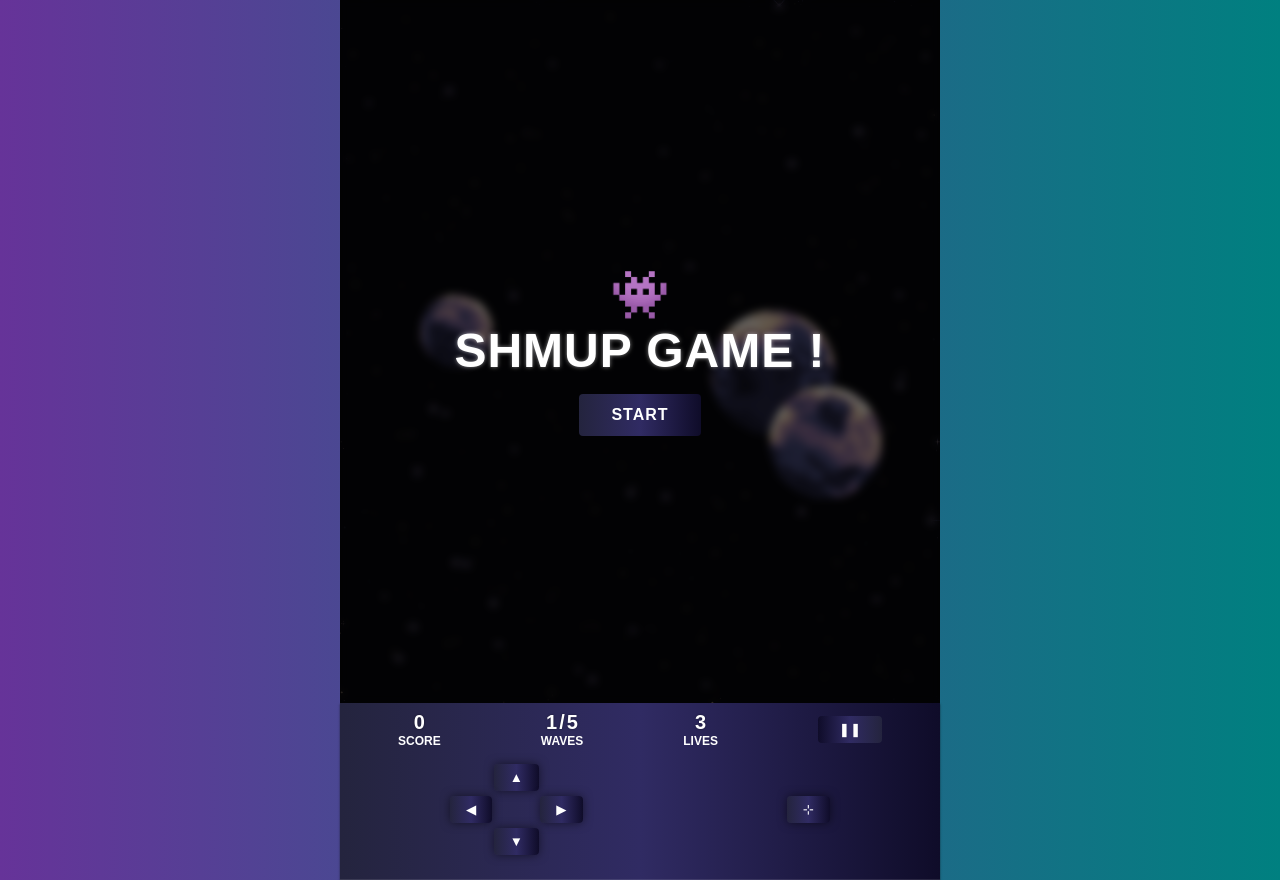
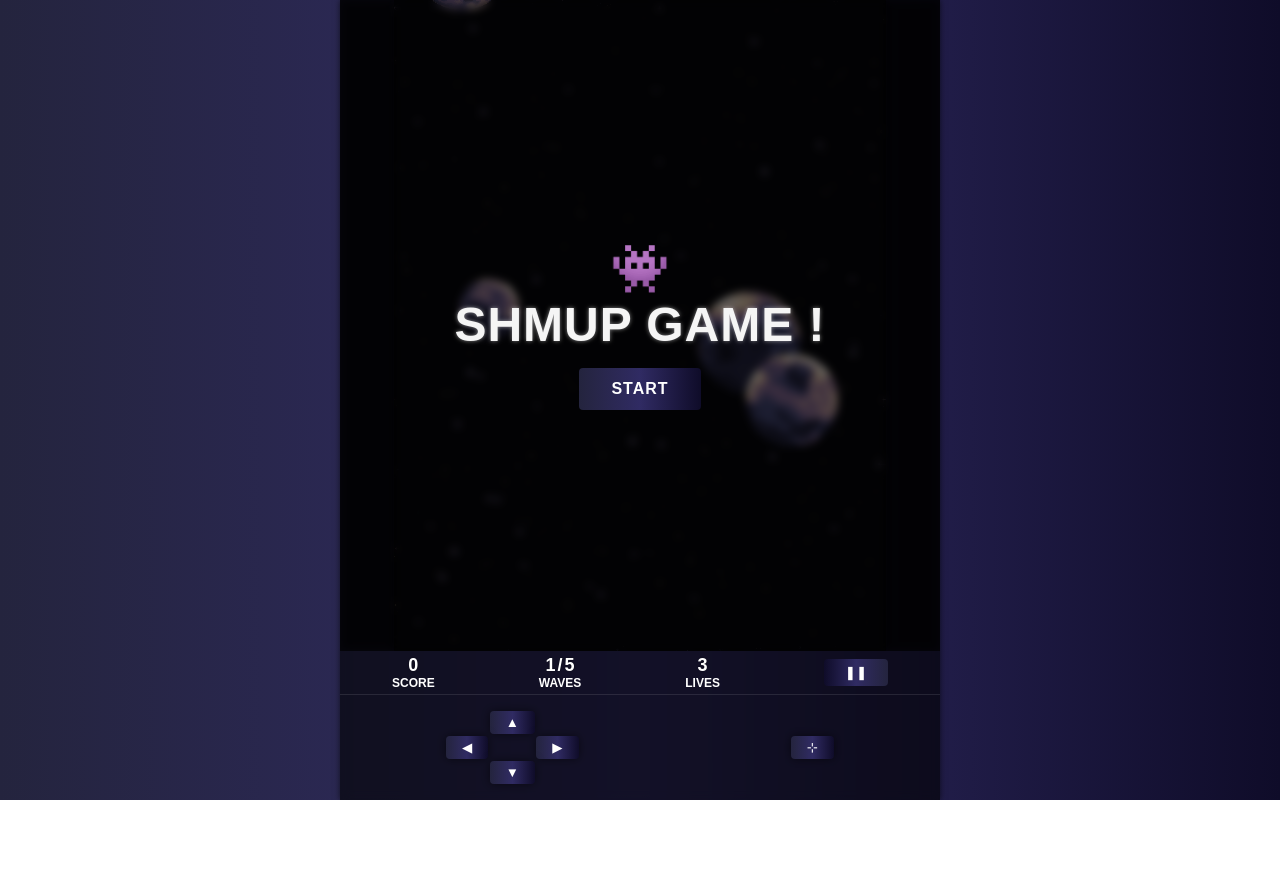
Before and after one commit to lyrarod/shmup-game, a website with bundled scripts: page index.html in a window 1280 px wide. After the commit the page ends 800 px from the top, so only its background shows below. Built offline with nearby package versions, Linux system fonts and the light colour scheme.

Commit message:
fix css hud

```diff
--- a/bullet.js
+++ b/bullet.js
@@ -5,7 +5,7 @@ export class Bullet {
     this.height = 128;
     this.x = game.player.x + game.player.width * 0.5 - this.width * 0.5;
     this.y = game.player.y - this.height;
-    this.speed = 20;
+    this.speed = 10;
     this.color = this.game.player.color;
     this.isRemoved = false;
     this.bullets = [];
@@ -77,12 +77,19 @@ export class Bullet {
       bullet.render(deltaTime);
       bullet.y -= bullet.speed;
 
-      bullet.hitbox = {
-        width: 12,
-        height: 70,
-        x: bullet.x + bullet.width * 0.5 - bullet.hitbox.width * 0.65,
-        y: bullet.y + bullet.height * 0.5 - bullet.hitbox.height * 0.1,
-      };
+      bullet.hitbox.width = 12;
+      bullet.hitbox.height = 70;
+      bullet.hitbox.x =
+        bullet.x + bullet.width * 0.5 - bullet.hitbox.width * 0.65;
+      bullet.hitbox.y =
+        bullet.y + bullet.height * 0.5 - bullet.hitbox.height * 0.1;
+
+      // bullet.hitbox = {
+      //   width: 12,
+      //   height: 70,
+      //   x: bullet.x + bullet.width * 0.5 - bullet.hitbox.width * 0.65,
+      //   y: bullet.y + bullet.height * 0.5 - bullet.hitbox.height * 0.1,
+      // };
 
       this.game.enemy.enemies.forEach((enemy) => {
         if (
--- a/game.js
+++ b/game.js
@@ -11,7 +11,7 @@ export class Game {
     this.canvas = document.getElementById("canvas");
     this.ctx = this.canvas.getContext("2d");
     this.width = this.canvas.width = 768;
-    this.height = this.canvas.height = 900;
+    this.height = this.canvas.height = 1016;
 
     this.waves = [];
     this.waveIndex = 0;
@@ -62,26 +62,26 @@ export class Game {
       {
         title: "v1.0-full-song",
         audio: new Audio("./assets/audio/v1.0-full-song.ogg"),
-        volume: 0.5,
+        volume: 0.25,
       },
       {
         title: "Brinstar Overgrown with Vegetation Area",
         audio: new Audio(
           "./assets/audio/05.-Brinstar-Overgrown-with-Vegetation-Area.ogg"
         ),
-        volume: 1,
+        volume: 0.5,
       },
       {
         title: "Theme of Samus Aran - Galactic Warrior",
         audio: new Audio(
           "./assets/audio/08.-Theme-of-Samus-Aran-_-Galactic-Warrior.ogg"
         ),
-        volume: 1,
+        volume: 0.5,
       },
       {
         title: "Theme of Super Metroid",
         audio: new Audio("./assets/audio/02.-Theme-of-Super-Metroid.ogg"),
-        volume: 1,
+        volume: 0.5,
       },
     ];
 
--- a/index.html
+++ b/index.html
@@ -20,7 +20,6 @@
           </div>
 
           <div id="pauseScreen">
-            <span>👀</span>
             <h1>Game Paused</h1>
           </div>
         </div>
@@ -62,17 +61,17 @@
             <button id="pause">❚❚</button>
           </div>
 
-          <div id="buttons">
+          <div id="controls">
             <div
               style="
                 display: flex;
                 flex-direction: column;
-                gap: 0.3rem;
+                gap: 0.125rem;
                 align-items: center;
               "
             >
               <button id="up">▲</button>
-              <div style="display: flex; gap: 3rem">
+              <div style="display: flex; column-gap: 3rem">
                 <button id="left">◀</button>
                 <button id="right">▶</button>
               </div>
--- a/style.css
+++ b/style.css
@@ -6,7 +6,7 @@
 }
 
 main {
-  background: linear-gradient(to right, rebeccapurple, teal);
+  background: linear-gradient(to left, #0f0c29, #302b63, #24243e);
   min-height: 100vh;
   display: flex;
   align-items: center;
@@ -18,6 +18,16 @@ main {
   display: flex;
   align-items: center;
   flex-direction: column;
+  width: 100%;
+  max-width: 600px;
+  height: 100vh;
+  background-color: #0009;
+  backdrop-filter: blur(4px);
+}
+@media screen and (min-width: 600px) {
+  #game {
+    box-shadow: 0 0 6px rgba(0, 0, 0, 0.6);
+  }
 }
 
 #screen {
@@ -46,7 +56,7 @@ main {
   backdrop-filter: blur(4px);
   z-index: 999;
   visibility: visible;
-  color: white;
+  color: whitesmoke;
 }
 #startScreen h1 {
   font-size: clamp(2rem, 6vw, 3rem);
@@ -76,23 +86,21 @@ main {
 
 #hud {
   width: 100%;
-  padding: 0.5rem;
   display: flex;
   flex-direction: column;
   color: white;
-  background: linear-gradient(to left, #0f0c29, #302b63, #24243e);
-  border-bottom: 1px solid rgba(255, 255, 255, 0.1);
   user-select: none;
-  box-shadow: 0 1px 2px rgba(0, 0, 0, 0.5);
 }
 .hud-item {
   display: flex;
   align-items: center;
   justify-content: space-around;
   text-transform: uppercase;
+  border-bottom: 1px solid rgba(255, 255, 255, 0.1);
+  padding-block: 0.25rem;
 }
 .hud-item strong {
-  font-size: 1.25rem;
+  font-size: 1.125rem;
   font-weight: 900;
   text-shadow: 0 0 2px rgba(0, 0, 0, 0.5);
 }
@@ -124,13 +132,7 @@ main {
   color: whitesmoke;
   gap: 1rem;
 }
-#pauseScreen span {
-  font-size: clamp(2rem, 6vw, 3rem);
-  font-weight: 900;
-  text-transform: uppercase;
-  letter-spacing: 1px;
-  text-shadow: 0 0 4px rgba(255, 255, 255, 0.5);
-}
+
 #pauseScreen h1 {
   /* Paused text */
   text-shadow: 0 0 6px rgba(0, 0, 0, 0.75);
@@ -162,15 +164,15 @@ main {
   background-position: center center;
 }
 
-#buttons {
+#controls {
   display: flex;
   align-items: center;
   justify-content: space-around;
   user-select: none;
   padding-block: 1rem;
 }
-#buttons button {
-  padding: 0.375rem 1rem;
+#controls button {
+  padding: 0.25rem 1rem;
   border: none;
   border-radius: 4px;
   cursor: pointer;
```
